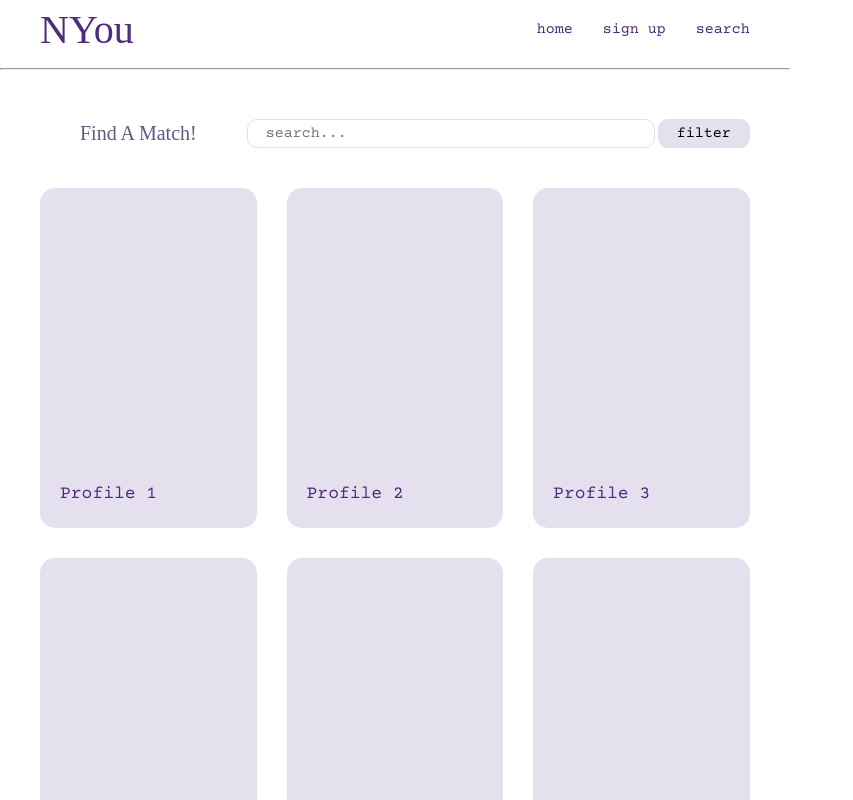
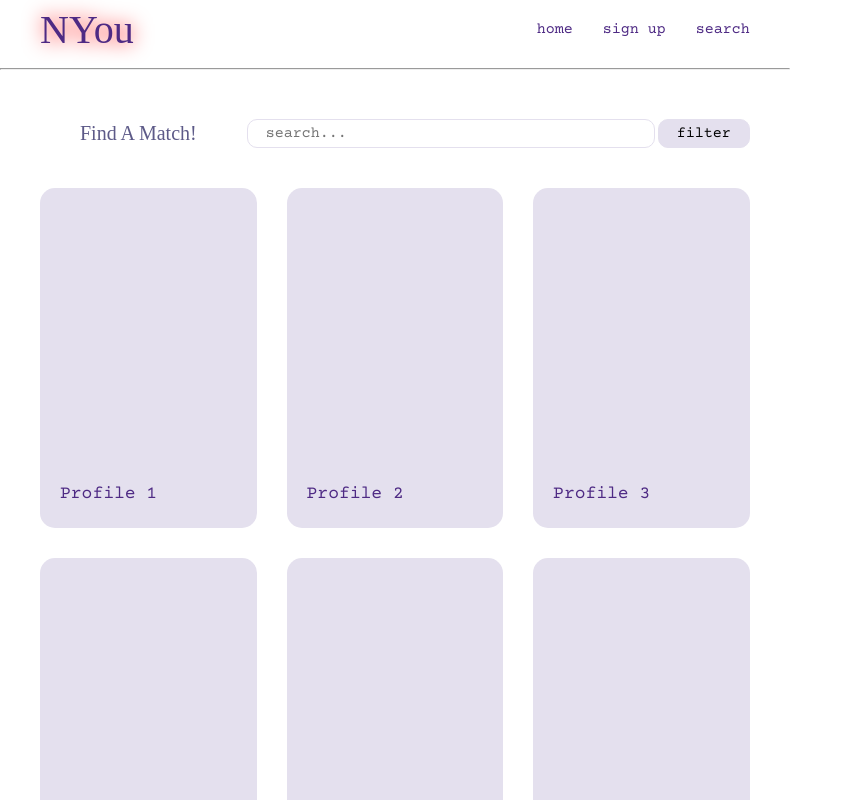
Before and after one commit to danahansari/disc-assignment-3, a React (Vite) app: page / in a window 1280 px wide. In both pictures the pointer is over the element "NYou". Shown: the top 800 px of the page, without its empty margins (0-853 px from the left). Built offline with nearby package versions, Linux system fonts and the light colour scheme; a web font is replaced by a local one.

Commit message:
Test to see if hover is working

```diff
--- a/src/App.css
+++ b/src/App.css
@@ -17,7 +17,7 @@
   transition: filter 300ms;
 }
 .logo:hover {
-  filter: drop-shadow(0 0 2em var(--purple-10));
+  filter: drop-shadow(0 0 10px red);
 }
 
 .directory-title {
```
